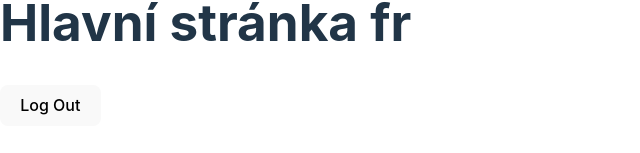
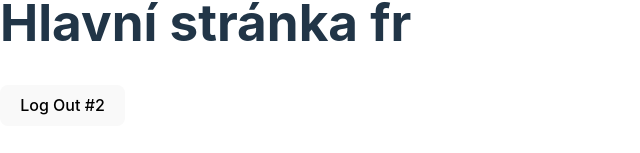
Before and after one commit to LateThen/horsebazar, a React (Vite) app in the folder bazarapp/: page / in a window 1280 px wide. Shown: the part 357-510 px from the top of the page, without its empty margins (0-640 px from the left). Built offline with nearby package versions, Linux system fonts and the light colour scheme.

Commit message:
Added Log Out button #2

```diff
--- a/bazarapp/src/pages/MainPage/MainPage.jsx
+++ b/bazarapp/src/pages/MainPage/MainPage.jsx
@@ -2,7 +2,7 @@ export default function MainPage(){
     return(
         <>
         <h1>Hlavní stránka fr</h1>
-        <button>Log Out</button>
+        <button>Log Out #2</button>
         </>
     )
 }
```
